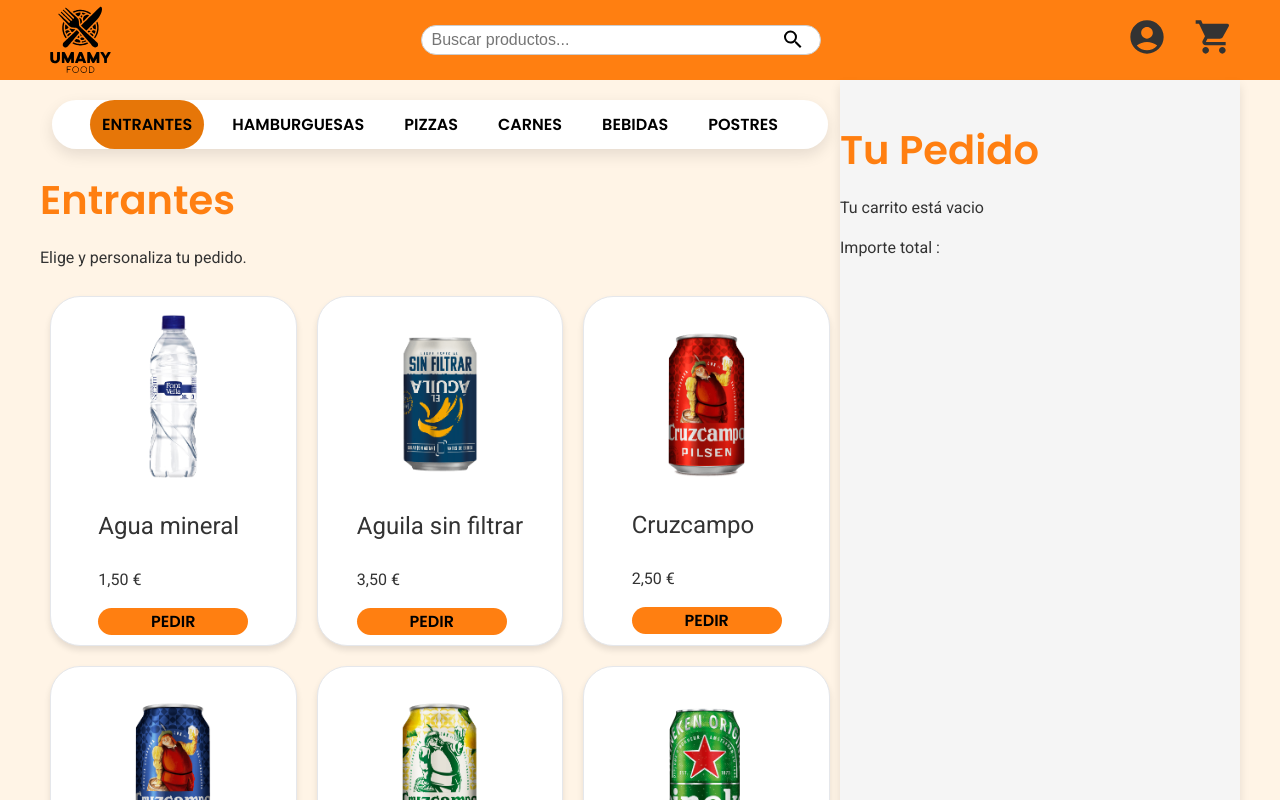
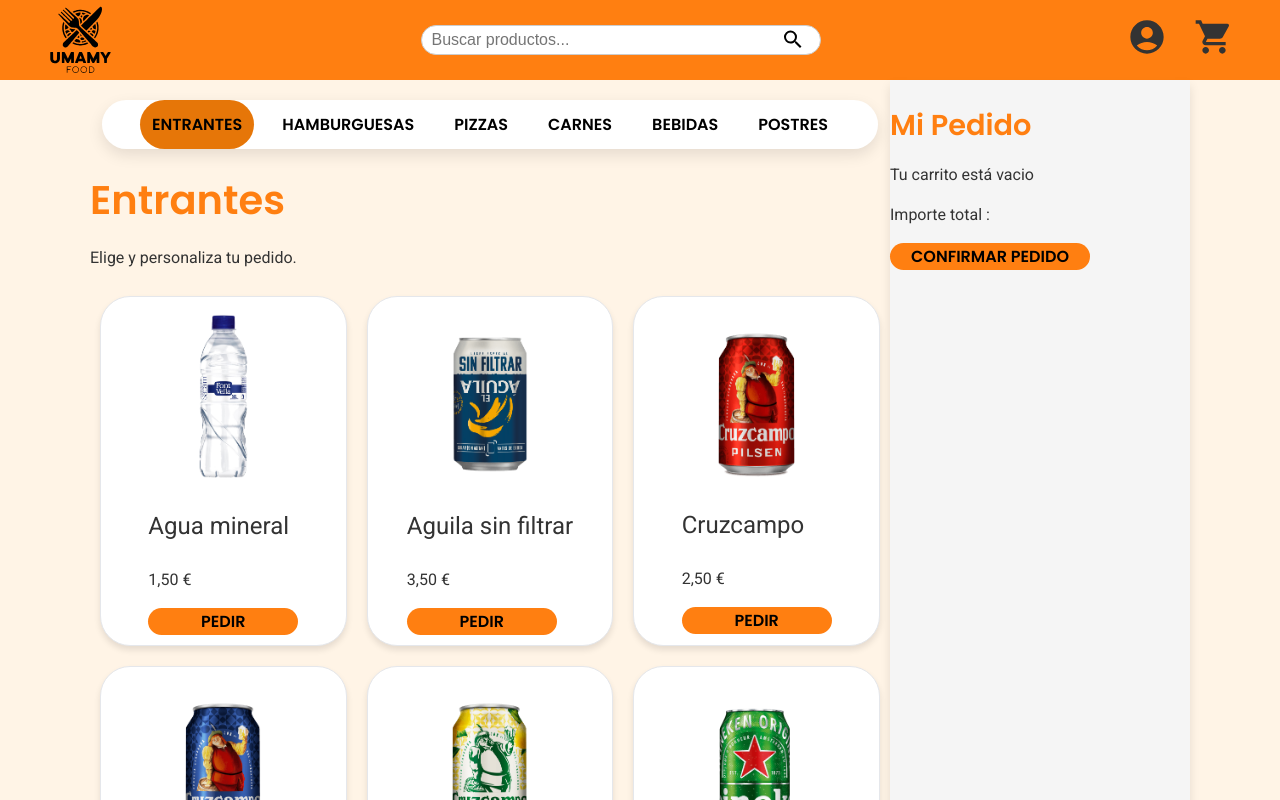
Before and after one commit to ldalejo/umamy_select-web, a React (Vite) app: page / in a window 1280 px wide. Shown: the top 800 px of the page. Built offline with nearby package versions, Linux system fonts and the light colour scheme.

Commit message:
Añadido componente ResumenProducto al Pedido

```diff
--- a/src/components/Pedido/Pedido.css
+++ b/src/components/Pedido/Pedido.css
@@ -1,5 +1,13 @@
 .pedido {
     background-color: var(--gris-suave);
-    width: 400px;
+    width: 300px;
     box-shadow: 0px 6px 10px rgba(0, 0, 0, 0.1);
 }
+
+.enviar-pedido {
+    width: 200px;
+    border-radius: 20px;
+    background-color: var(--naranja-calabaza);
+    cursor: pointer;
+    text-transform: uppercase;
+}
--- a/src/components/Pedido/Pedido.jsx
+++ b/src/components/Pedido/Pedido.jsx
@@ -1,11 +1,48 @@
 import React from 'react'
+import useUmamy from '../../hooks/useUmamy';
 
 import './Pedido.css'
+import ResumenProducto from '../ResumenProducto/ResumenProducto';
 
 export default function Resumen() {
 
+  const {pedido} = useUmamy();
+
   return (
-    <section className='pedido'>
+    <aside className='pedido'>
+      <h2>Mi Pedido</h2>
+      <section>
+        <article>
+          {pedido.length === 0 ? (
+            <p>Tu carrito está vacio</p>
+          ) : (
+            pedido.map(producto => (
+              <ResumenProducto
+                key={producto.id}
+                producto={producto}
+              />
+            ))
+          )
+        }
+        </article>
+      </section>
+      <section>
+        <p>Importe total : {''}</p>
+      </section>
+        <section>
+          <form>
+            <input
+              type="submit"
+              className='enviar-pedido'
+              value='Confirmar pedido'
+            />
+          </form>
+        </section>
+    </aside>
+  )
+}
+
+    {/* <section className='pedido'>
       <article >
         <h1>Tu Pedido</h1>
         <p>Tu carrito está vacio</p>
@@ -13,6 +50,4 @@ export default function Resumen() {
       <article>
         <p>Importe total : </p>
       </article>
-    </section>
-  )
-}
+    </section> */}
```
